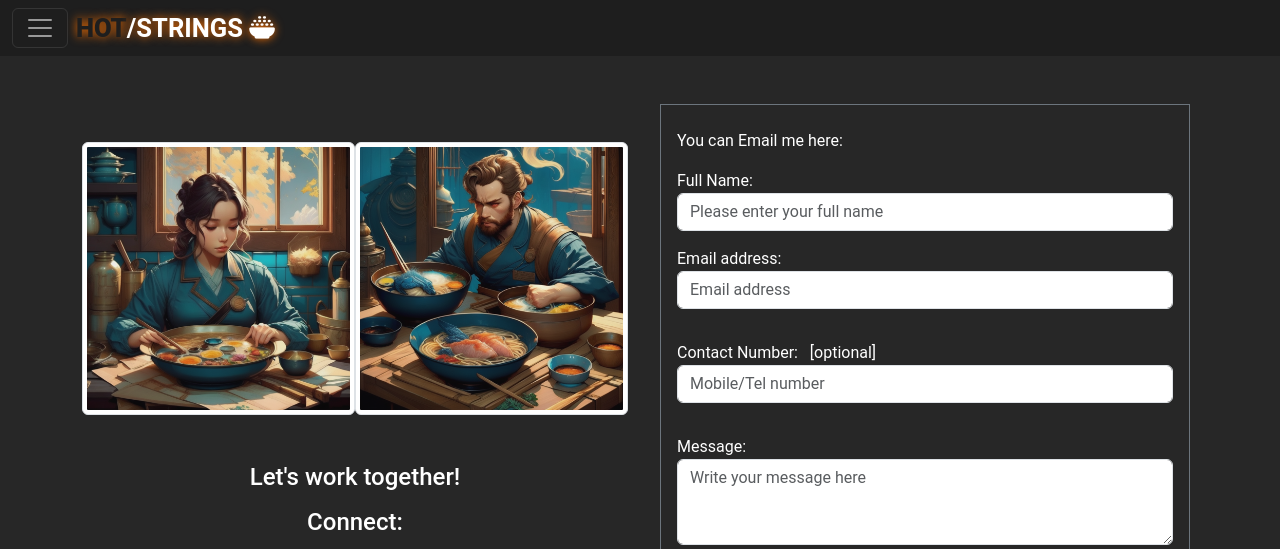
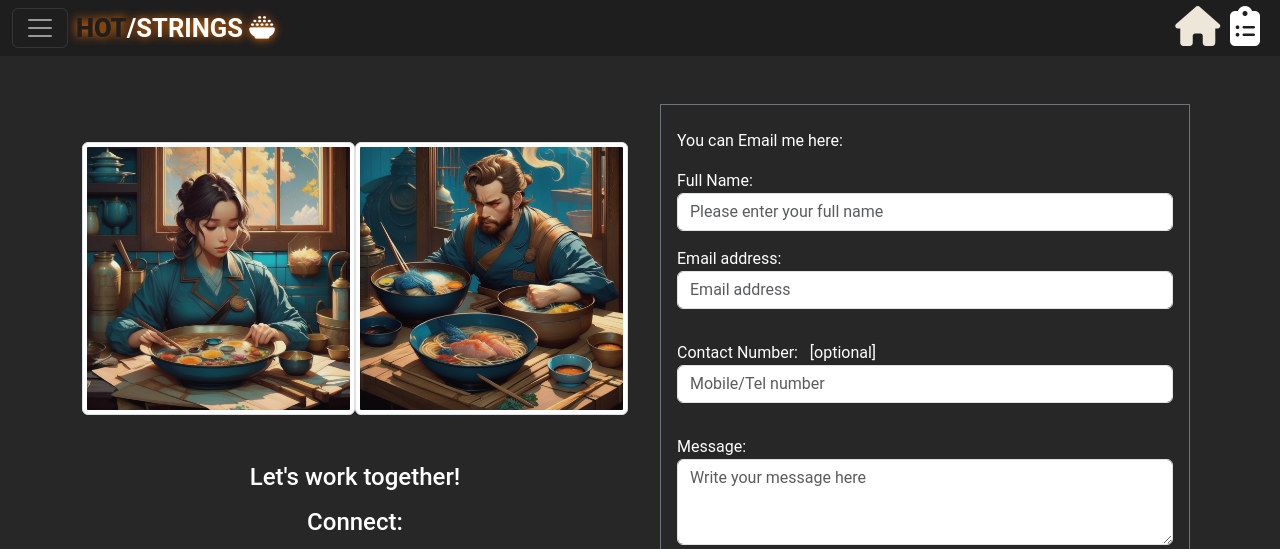
Before and after one commit to m-dorio/foodstore, a plain HTML site: page contact.html in a window 1280 px wide. Shown: the top 549 px of the page. Drawn offline with nearby package versions, Linux system fonts and the light colour scheme.

Commit message:
minor changes in nav

```diff
--- a/contact.html
+++ b/contact.html
@@ -41,11 +41,11 @@
                             </div>
                         </div>
 
-                        <div class="d-none">
-                            <a href="./cart.html">
-                                <div id="cart" class="cart me-2">
-                                    <i class="fa-solid fa-cart-shopping"></i>
-                                    <span id="cartAmount" class="cartAmount"></span>
+                        <div class="d-block">
+                            <a href="./index.html">
+                                <div class="me-2 display-6">
+                                    <i class="fa-solid fa-house"></i>
+                                    <i class="fa-solid fa-clipboard-list"></i>
                                 </div>
                                 </a>
                         </div>
```
